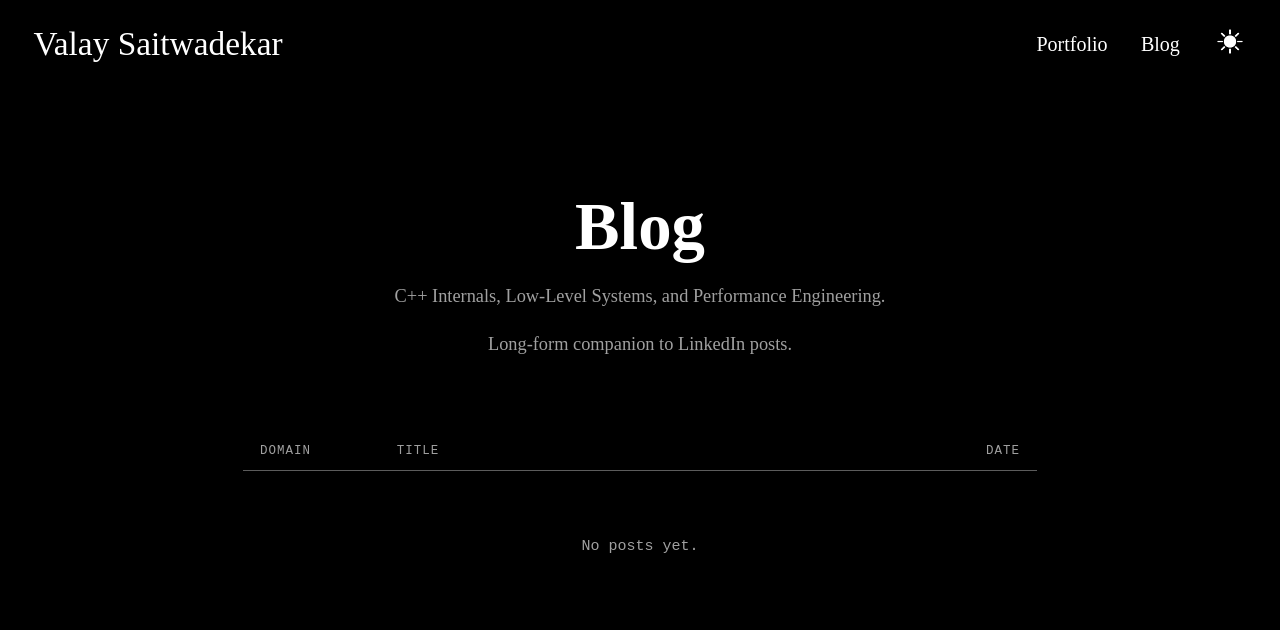
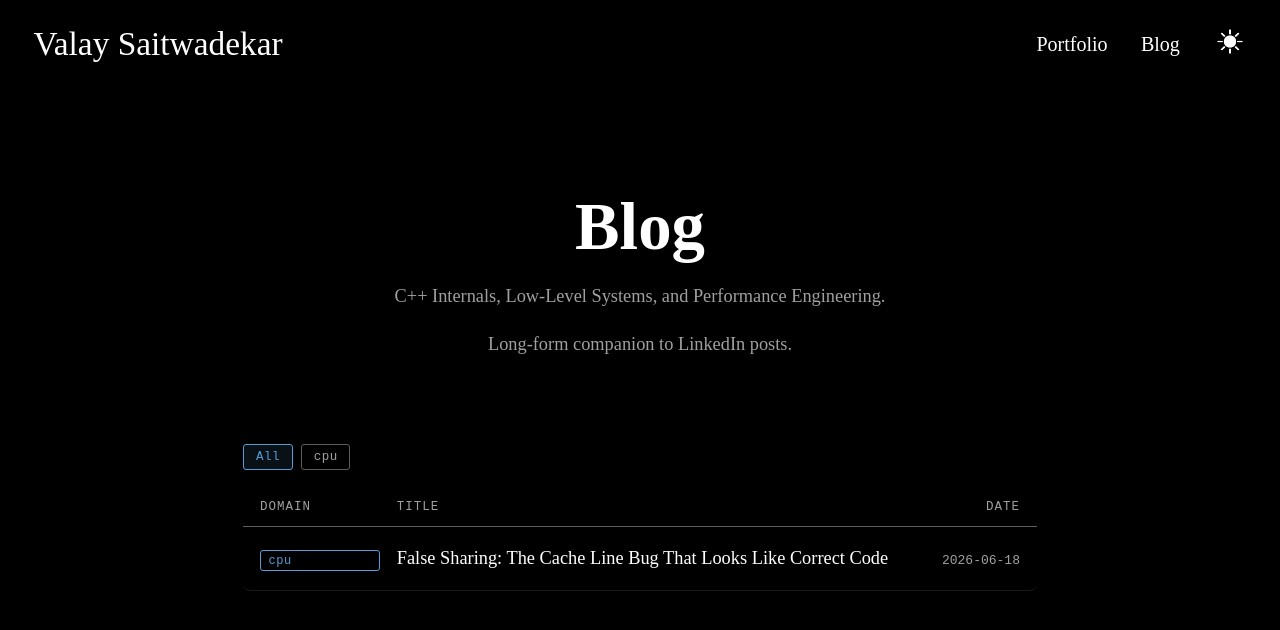
Before and after one commit to Valay17/Portfolio, a Jekyll site: the page built from blog/index.html, in a window 1280 px wide. Shown: the top 630 px of the page. Built offline with Jekyll 4.4.1, drawn with Linux system fonts in a browser that asks for light colours; some web fonts are replaced.

Commit message:
false-sharing

```diff
--- a/_posts/cpu_false_sharing.md
+++ b/_posts/2026-06-18-cpu-false-sharing.md
@@ -1,7 +1,12 @@
-# False Sharing: The Cache Line Bug That Looks Like Correct Code
-
-**Slug:** `/blog/cpu/false-sharing`
-
+---
+layout: post
+title: "False Sharing: The Cache Line Bug That Looks Like Correct Code"
+date: 2026-06-18
+domain: cpu
+permalink: /blog/cpu/false-sharing/
+github: "https://github.com/Valay17/Cpp-Journal/tree/main/cpu/false-sharing"
+linkedin: "https://linkedin.com/in/SaitwadekarValay"
+---
 
 ## Intro
 
```
Also changed, not shown: other parts of _posts/2026-06-18-cpu-false-sharing.md (+0 -6 lines).
